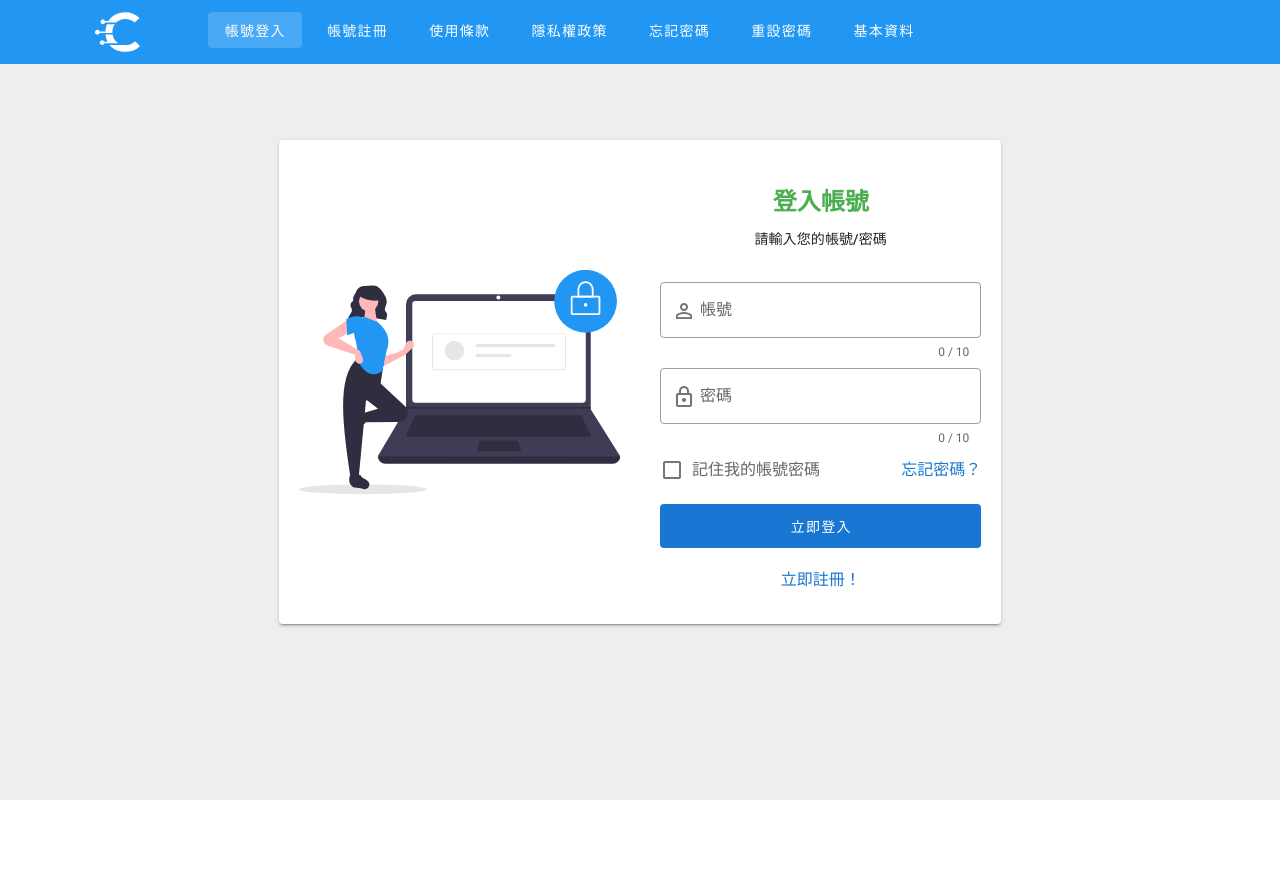
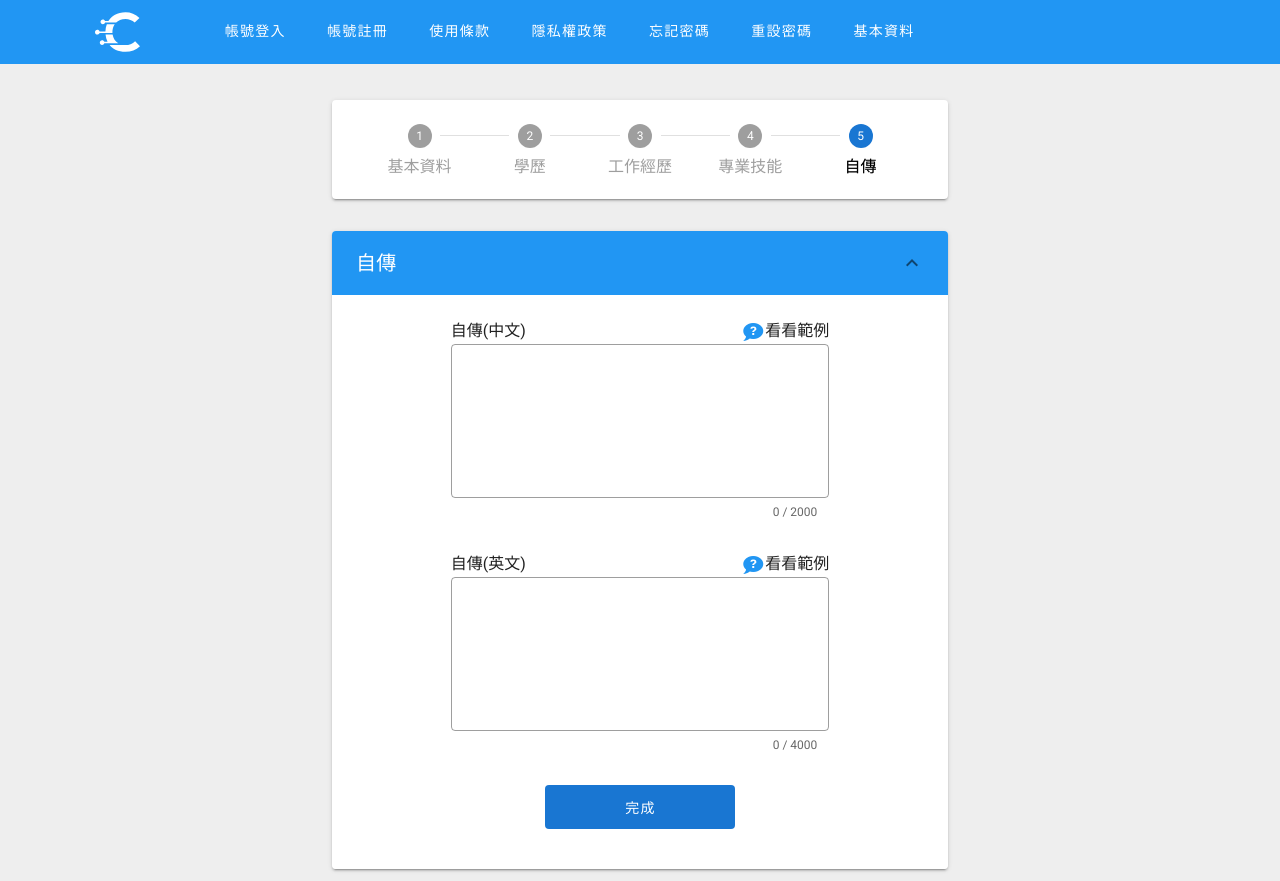
Before and after one commit to wade5141000/resume, a Vue app in the folder vue/: page /autobiography in a window 1280 px wide. Before the commit this address led to /. Before the commit the page ends 800 px from the top, so only its background shows below. Built offline with nearby package versions, Linux system fonts and the light colour scheme.

Commit message:
技能、自傳畫面

```diff
--- a/vue/src/components/theStepper.vue
+++ b/vue/src/components/theStepper.vue
@@ -21,7 +21,7 @@
       </v-stepper-step>
 
       <v-divider />
-      <v-stepper-step step="5" editable>
+      <v-stepper-step step="5" editable @click="routerTo('/autobiography')">
         自傳
       </v-stepper-step>
     </v-stepper-header>
--- a/vue/src/router/index.js
+++ b/vue/src/router/index.js
@@ -11,6 +11,7 @@ import BasicInfo from "../views/user-info/BasicInfo";
 import EducationInfo from "../views/user-info/EducationInfo";
 import ExperienceInfo from "../views/user-info/ExperienceInfo";
 import SkillInfo from "../views/user-info/SkillInfo";
+import Autobiography from "../views/user-info/Autobiography";
 
 Vue.use(VueRouter);
 
@@ -104,6 +105,14 @@ const routes = [
     }
   },
   {
+    path: "/autobiography",
+    name: "Autobiography",
+    component: Autobiography,
+    meta: {
+      title: "自傳"
+    }
+  },
+  {
     path: "*",
     redirect: "/"
   }
--- /dev/null
+++ b/vue/src/views/user-info/Autobiography.vue
@@ -0,0 +1,91 @@
+<template>
+  <v-row justify="center">
+    <v-col cols="12" md="8" lg="6" class="mt-6">
+      <theStepper step="5"></theStepper>
+      <v-expansion-panels v-model="panel" multiple class="mt-8">
+        <v-expansion-panel>
+          <v-expansion-panel-header color="blue">
+            <span class="white--text text-h6">自傳</span>
+          </v-expansion-panel-header>
+          <v-expansion-panel-content>
+            <v-row class="mt-6" no-gutters justify="center">
+              <v-col cols="6" md="5" lg="4">
+                <span>自傳(中文)</span>
+              </v-col>
+              <v-col cols="6" md="5" lg="4" class="d-flex justify-end">
+                <span
+                  ><v-icon color="blue">mdi-chat-question</v-icon>看看範例</span
+                ></v-col
+              >
+            </v-row>
+            <v-row no-gutters justify="center">
+              <v-col cols="12" md="10" lg="8">
+                <v-textarea
+                  outlined
+                  rows="6"
+                  auto-grow
+                  no-resize
+                  maxLength="2000"
+                  counter="2000"
+                  v-model="chinese"
+                ></v-textarea>
+              </v-col>
+            </v-row>
+            <v-row class="mt-6" no-gutters justify="center">
+              <v-col cols="6" md="5" lg="4">
+                <span>自傳(英文)</span>
+              </v-col>
+              <v-col cols="6" md="5" lg="4" class="d-flex justify-end">
+                <span
+                  ><v-icon color="blue">mdi-chat-question</v-icon>看看範例</span
+                ></v-col
+              >
+            </v-row>
+            <v-row no-gutters justify="center">
+              <v-col cols="12" md="10" lg="8">
+                <v-textarea
+                  outlined
+                  rows="6"
+                  auto-grow
+                  no-resize
+                  maxLength="4000"
+                  counter="4000"
+                  v-model="english"
+                ></v-textarea>
+              </v-col>
+            </v-row>
+            <v-row no-gutters justify="center" class="my-6">
+              <v-col cols="5" md="4" lg="4">
+                <v-btn depressed large block color="primary" @click="save"
+                  >完成</v-btn
+                >
+              </v-col>
+            </v-row>
+          </v-expansion-panel-content>
+        </v-expansion-panel>
+      </v-expansion-panels>
+    </v-col>
+  </v-row>
+</template>
+
+<script>
+import theStepper from "../../components/theStepper";
+export default {
+  components: {
+    theStepper
+  },
+  data: () => ({
+    panel: [0],
+    chinese: "",
+    english: ""
+  }),
+  methods: {
+    save() {
+      console.log(this.chinese);
+      console.log(this.english);
+    }
+  }
+};
+</script>
+
+<style scoped></style>
--- a/vue/src/views/user-info/BasicInfo.vue
+++ b/vue/src/views/user-info/BasicInfo.vue
@@ -34,6 +34,7 @@
                       readonly
                       v-bind="attrs"
                       v-on="on"
+                      placeholder="請選擇日期"
                     ></v-text-field>
                   </template>
                   <v-date-picker
@@ -55,7 +56,7 @@
                 </v-radio-group>
               </v-col>
             </v-row>
-            <v-row justify="center">
+            <v-row no-gutters justify="center">
               <v-col cols="5" md="4" lg="3">
                 <span>兵役狀況</span>
                 <v-select
@@ -66,7 +67,7 @@
                 ></v-select>
               </v-col>
               <v-col cols="7" md="6" lg="5">
-                <span>役畢日期</span>
+                <span class="ml-6">役畢日期</span>
                 <v-menu
                   ref="menu2"
                   v-model="menu2"
@@ -84,6 +85,8 @@
                       readonly
                       v-bind="attrs"
                       v-on="on"
+                      class="ml-6"
+                      placeholder="請選擇日期"
                     ></v-text-field>
                   </template>
                   <v-date-picker
@@ -223,6 +226,7 @@
                   v-on:keyup.enter="onFeatureEnter()"
                   maxLength="20"
                   counter="20"
+                  placeholder="輸入完畢按下【Enter】鍵完成新增"
                 ></v-text-field>
                 <v-chip
                   v-for="(item, index) in features"
@@ -243,7 +247,7 @@
                 <v-text-field outlined dense></v-text-field>
               </v-col>
             </v-row>
-            <v-row no-gutters justify="center">
+            <v-row no-gutters justify="center" class="my-6">
               <v-col cols="5" md="4" lg="4">
                 <v-btn depressed large block color="primary" @click="nextStep"
                   >下一步</v-btn
@@ -314,7 +318,7 @@ export default {
 </script>
 
 <style scoped>
-span {
-  color: dodgerblue;
-}
+/*span {*/
+/*  color: dodgerblue;*/
+/*}*/
 </style>
--- a/vue/src/views/user-info/EducationInfo.vue
+++ b/vue/src/views/user-info/EducationInfo.vue
@@ -86,6 +86,7 @@
                       readonly
                       v-bind="attrs"
                       v-on="on"
+                      placeholder="請選擇日期"
                     ></v-text-field>
                   </template>
                   <v-date-picker
@@ -115,6 +116,8 @@
                       readonly
                       v-bind="attrs"
                       v-on="on"
+                      class="ml-6"
+                      placeholder="請選擇日期"
                     ></v-text-field>
                   </template>
                   <v-date-picker
@@ -152,7 +155,7 @@
                 <v-text-field outlined dense v-model="edu.GPA"></v-text-field>
               </v-col>
             </v-row>
-            <v-row no-gutters justify="center">
+            <v-row no-gutters justify="center" class="my-6">
               <v-col cols="5" md="4" lg="4">
                 <v-btn depressed large block color="primary" @click="nextStep"
                   >下一步</v-btn
@@ -214,7 +217,7 @@ export default {
 </script>
 
 <style scoped>
-span {
-  color: dodgerblue;
-}
+/*span {*/
+/*  color: dodgerblue;*/
+/*}*/
 </style>
--- a/vue/src/views/user-info/ExperienceInfo.vue
+++ b/vue/src/views/user-info/ExperienceInfo.vue
@@ -52,6 +52,7 @@
                       readonly
                       v-bind="attrs"
                       v-on="on"
+                      placeholder="請選擇日期"
                     ></v-text-field>
                   </template>
                   <v-date-picker
@@ -81,6 +82,8 @@
                       readonly
                       v-bind="attrs"
                       v-on="on"
+                      placeholder="請選擇日期"
+                      class="ml-6"
                     ></v-text-field>
                   </template>
                   <v-date-picker
@@ -127,6 +130,7 @@
                   v-on:keyup.enter="onAbilityEnter()"
                   maxLength="20"
                   counter="20"
+                  placeholder="輸入完畢按下【Enter】鍵完成新增"
                 ></v-text-field>
                 <v-chip
                   v-for="(item, index) in abilities"
@@ -141,7 +145,7 @@
                 </v-chip>
               </v-col>
             </v-row>
-            <v-row no-gutters justify="center">
+            <v-row no-gutters justify="center" class="my-6">
               <v-col cols="5" md="4" lg="4">
                 <v-btn depressed large block color="primary" @click="nextStep"
                   >下一步</v-btn
@@ -203,7 +207,7 @@ export default {
 </script>
 
 <style scoped>
-span {
-  color: dodgerblue;
-}
+/*span {*/
+/*  color: dodgerblue;*/
+/*}*/
 </style>
--- a/vue/src/views/user-info/SkillInfo.vue
+++ b/vue/src/views/user-info/SkillInfo.vue
@@ -11,11 +11,7 @@
             <v-row class="mt-6" no-gutters justify="center">
               <v-col cols="12" md="10" lg="8">
                 <span>專長名稱</span>
-                <v-text-field
-                  outlined
-                  dense
-                  v-model="experience.companyName"
-                ></v-text-field>
+                <v-text-field outlined dense></v-text-field>
               </v-col>
             </v-row>
             <v-row no-gutters justify="center">
@@ -32,7 +28,6 @@
               <v-col cols="12" md="10" lg="8">
                 <v-textarea
                   outlined
-                  v-model="experience.experienceDesc"
                   rows="3"
                   auto-grow
                   no-resize
@@ -55,56 +50,48 @@
             <!--              </v-col>-->
             <!--            </v-row>-->
             <v-row class="mt-2" justify="center">
-              <v-col cols="4" md="4" lg="4">
+              <v-col cols="4" md="2" lg="2">
                 <span>語言類型</span>
-                <v-text-field
-                  outlined
-                  dense
-                  hide-details
-                  v-model="experience.companyName"
-                ></v-text-field>
+                <v-text-field outlined dense hide-details></v-text-field>
               </v-col>
-              <v-col cols="4" md="4" lg="1">
+              <v-col cols="2" md="2" lg="2">
                 <span>聽</span>
-                <v-select dense outlined></v-select>
+                <v-select dense outlined :items="languageLevels"></v-select>
               </v-col>
-              <v-col cols="4" md="4" lg="1">
+              <v-col cols="2" md="2" lg="2">
                 <span>說</span>
-                <v-select dense outlined></v-select>
+                <v-select dense outlined :items="languageLevels"></v-select>
               </v-col>
-              <v-col cols="4" md="4" lg="1">
+              <v-col cols="2" md="2" lg="2">
                 <span>讀</span>
-                <v-select dense outlined></v-select>
+                <v-select dense outlined :items="languageLevels"></v-select>
               </v-col>
-              <v-col cols="4" md="4" lg="1">
+              <v-col cols="2" md="2" lg="2">
                 <span>寫</span>
-                <v-select dense outlined></v-select>
+                <v-select dense outlined :items="languageLevels"></v-select>
               </v-col>
-
-              <!--              <v-col cols="1" md="1" lg="1">-->
-              <!--                <span>說</span>-->
-              <!--                <v-text-field-->
-              <!--                    outlined-->
-              <!--                    dense-->
-              <!--                    v-model="experience.companyName"-->
-              <!--                ></v-text-field>-->
-              <!--              </v-col>-->
-              <!--              <v-col cols="1" md="1" lg="1">-->
-              <!--                <span>讀</span>-->
-              <!--                <v-text-field-->
-              <!--                    outlined-->
-              <!--                    dense-->
-              <!--                    v-model="experience.companyName"-->
-              <!--                ></v-text-field>-->
-              <!--              </v-col>-->
-              <!--              <v-col cols="1" md="1" lg="1">-->
-              <!--                <span>寫</span>-->
-              <!--                <v-text-field-->
-              <!--                    outlined-->
-              <!--                    dense-->
-              <!--                    v-model="experience.companyName"-->
-              <!--                ></v-text-field>-->
-              <!--              </v-col>-->
+            </v-row>
+            <v-row justify="center" class="mt-0">
+              <v-col cols="4" md="2" lg="2">
+                <span>語言類型2</span>
+                <v-text-field outlined dense hide-details></v-text-field>
+              </v-col>
+              <v-col cols="2" md="2" lg="2">
+                <span>聽</span>
+                <v-select dense outlined :items="languageLevels"></v-select>
+              </v-col>
+              <v-col cols="2" md="2" lg="2">
+                <span>說</span>
+                <v-select dense outlined :items="languageLevels"></v-select>
+              </v-col>
+              <v-col cols="2" md="2" lg="2">
+                <span>讀</span>
+                <v-select dense outlined :items="languageLevels"></v-select>
+              </v-col>
+              <v-col cols="2" md="2" lg="2">
+                <span>寫</span>
+                <v-select dense outlined :items="languageLevels"></v-select>
+              </v-col>
             </v-row>
           </v-expansion-panel-content>
         </v-expansion-panel>
@@ -124,6 +111,7 @@
                   v-on:keyup.enter="onLicenseEnter()"
                   maxLength="20"
                   counter="20"
+                  placeholder="輸入完畢按下【Enter】鍵完成新增"
                 ></v-text-field>
                 <v-chip
                   v-for="(item, index) in licenses"
@@ -158,34 +146,22 @@ export default {
   components: {
     theStepper
   },
-  watch: {
-    menu(val) {
-      val && setTimeout(() => (this.$refs.picker.activePicker = "YEAR"));
-    },
-    menu2(val) {
-      val && setTimeout(() => (this.$refs.picker2.activePicker = "YEAR"));
-    }
-  },
   data: () => ({
     panel: [0, 1, 2],
-    menu: false,
-    menu2: false,
-    experience: {},
+    skill: {},
+    languages: [],
     license: "",
     licenses: [],
-    items: []
+    languageLevels: [
+      { text: "精通", value: "精通" },
+      { text: "中等", value: "中等" },
+      { text: "略懂", value: "略懂" },
+      { text: "不會", value: "不會" }
+    ]
   }),
   methods: {
-    pickStartDate(date) {
-      this.$refs.menu.save(date);
-    },
-    pickEndDate(date) {
-      this.$refs.menu2.save(date);
-    },
     nextStep() {
-      this.experience.license = this.licenses.join(",");
-      console.log(this.experience);
-      //this.$router.push("/experience");
+      this.$router.push("/autobiography");
     },
     onLicenseEnter() {
       if (this.license.length > 0) {
@@ -201,12 +177,7 @@ export default {
 </script>
 
 <style>
-span {
-  color: dodgerblue;
-}
-
-.v-select {
-  display: inline-block;
-  width: auto;
-}
+/*span {*/
+/*  color: dodgerblue;*/
+/*}*/
 </style>
```
